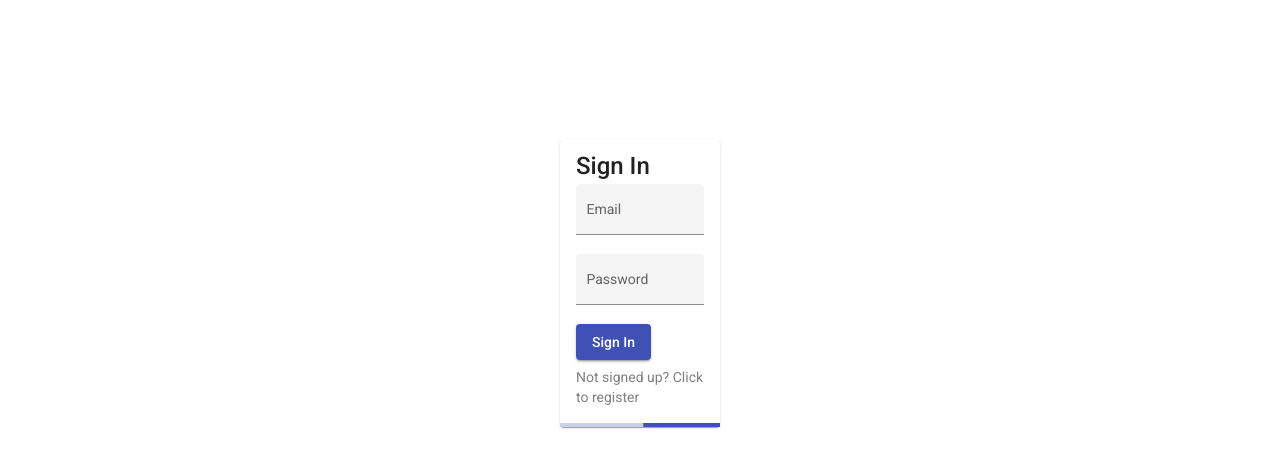
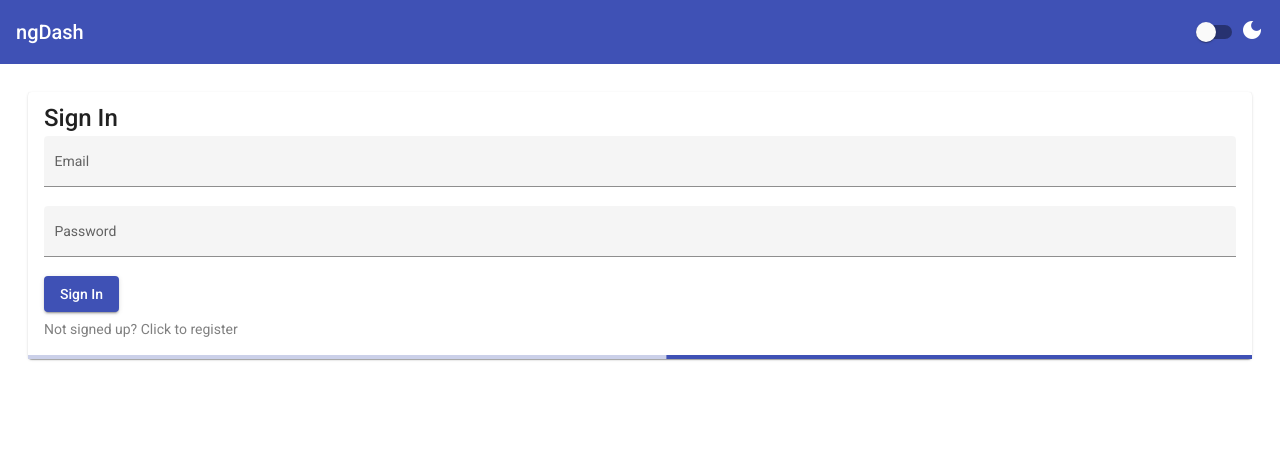
Before and after one commit to PatrickPrakash/ngDash, an Angular app: page /signin in a window 1280 px wide. Shown: the top 468 px of the page. Built offline with nearby package versions, Linux system fonts and the light colour scheme.

Commit message:
Added toolbar with darkMode toggle switch

```diff
--- a/src/app/app.component.html
+++ b/src/app/app.component.html
@@ -1,3 +1,13 @@
+<mat-toolbar color="primary">
+  <mat-toolbar-row>
+    <span>ngDash</span>
+    <span class="toolbar-space"></span>
+    <mat-slide-toggle>
+      <mat-icon>dark_mode</mat-icon>
+    </mat-slide-toggle>
+  </mat-toolbar-row>
+</mat-toolbar>
+
 <div class="main-container">
   <router-outlet></router-outlet>
 </div>
--- a/src/app/app.component.scss
+++ b/src/app/app.component.scss
@@ -1,3 +1,16 @@
 .main-container {
-  padding: 10em 40em 10em 40em;
+  margin: 2em;
 }
+
+mat-toolbar {
+  width: 100%;
+}
+
+mat-slide-toggle {
+  display: flex;
+  justify-content: flex-end;
+}
+
+.toolbar-space {
+  flex: 1 1 auto;
+}
```
Also changed, not shown: src/app/material/material.module.ts (+6 -1 lines).
